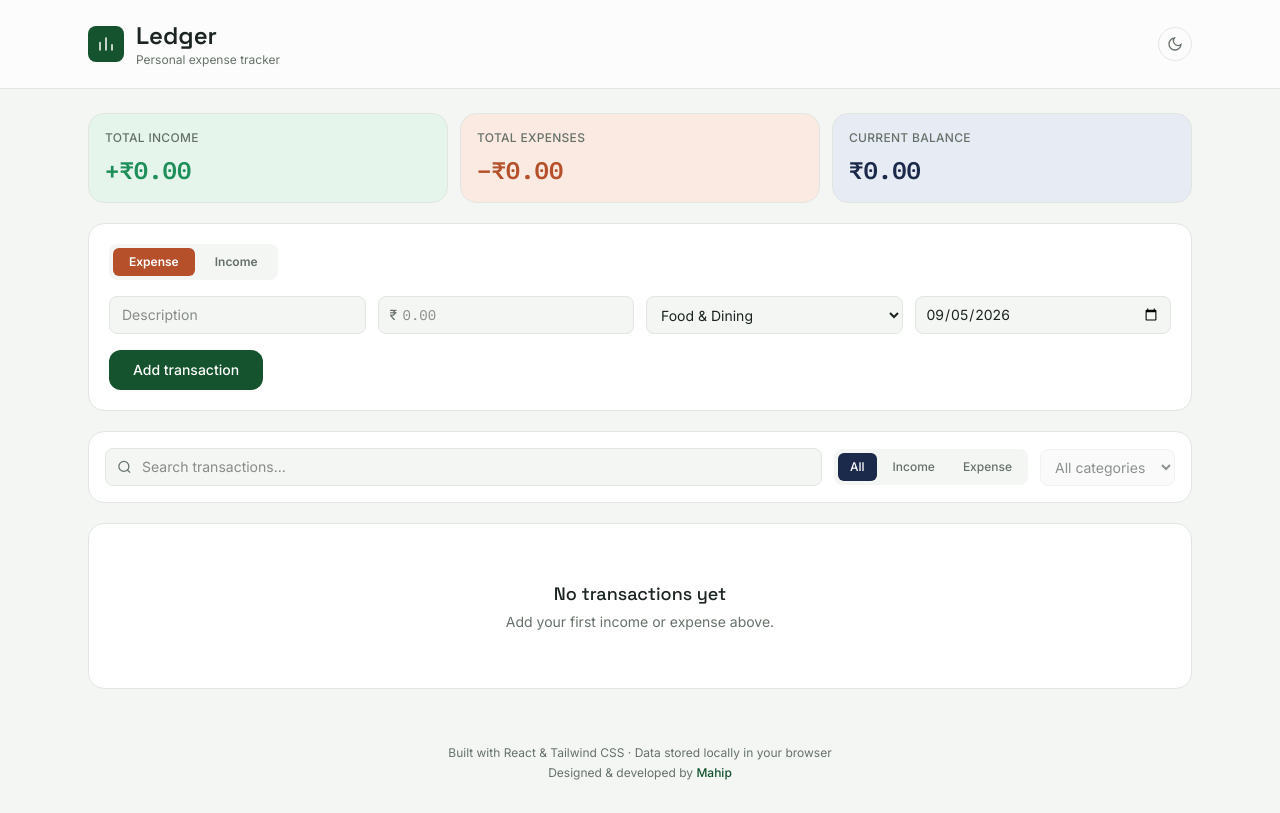
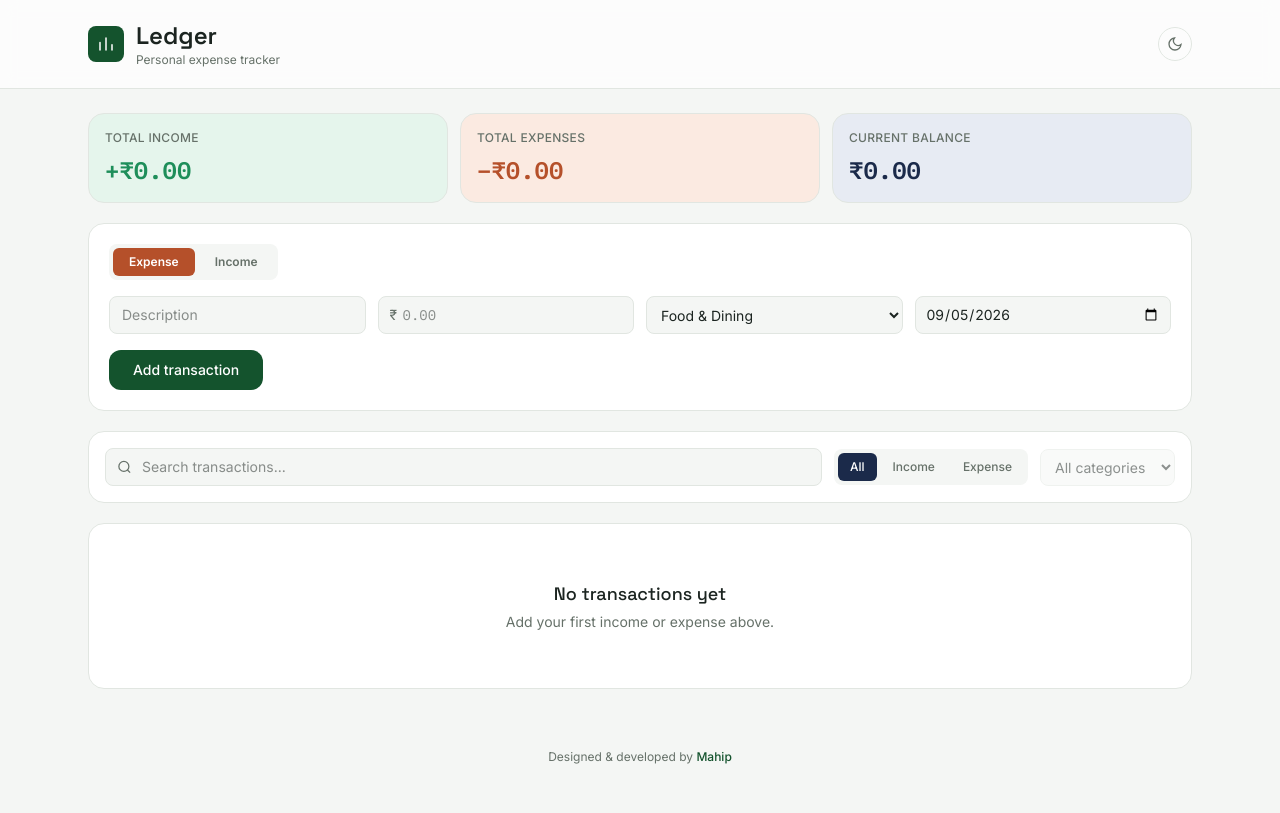
Before and after one commit to MahipJangra/ledger, a React (Vite) app: page / in a window 1280 px wide. Built offline with nearby package versions, Linux system fonts and the light colour scheme.

Commit message:
Update App.jsx

```diff
--- a/src/App.jsx
+++ b/src/App.jsx
@@ -95,8 +95,7 @@ export default function App() {
       </main>
 
       <footer className="max-w-6xl mx-auto px-4 sm:px-6 py-8 text-center text-xs text-ink-soft">
-  Built with React &amp; Tailwind CSS · Data stored locally in your browser
-  <br />
+
   <span className="mt-1 inline-block">
     Designed &amp; developed by{' '}
     <a
```
